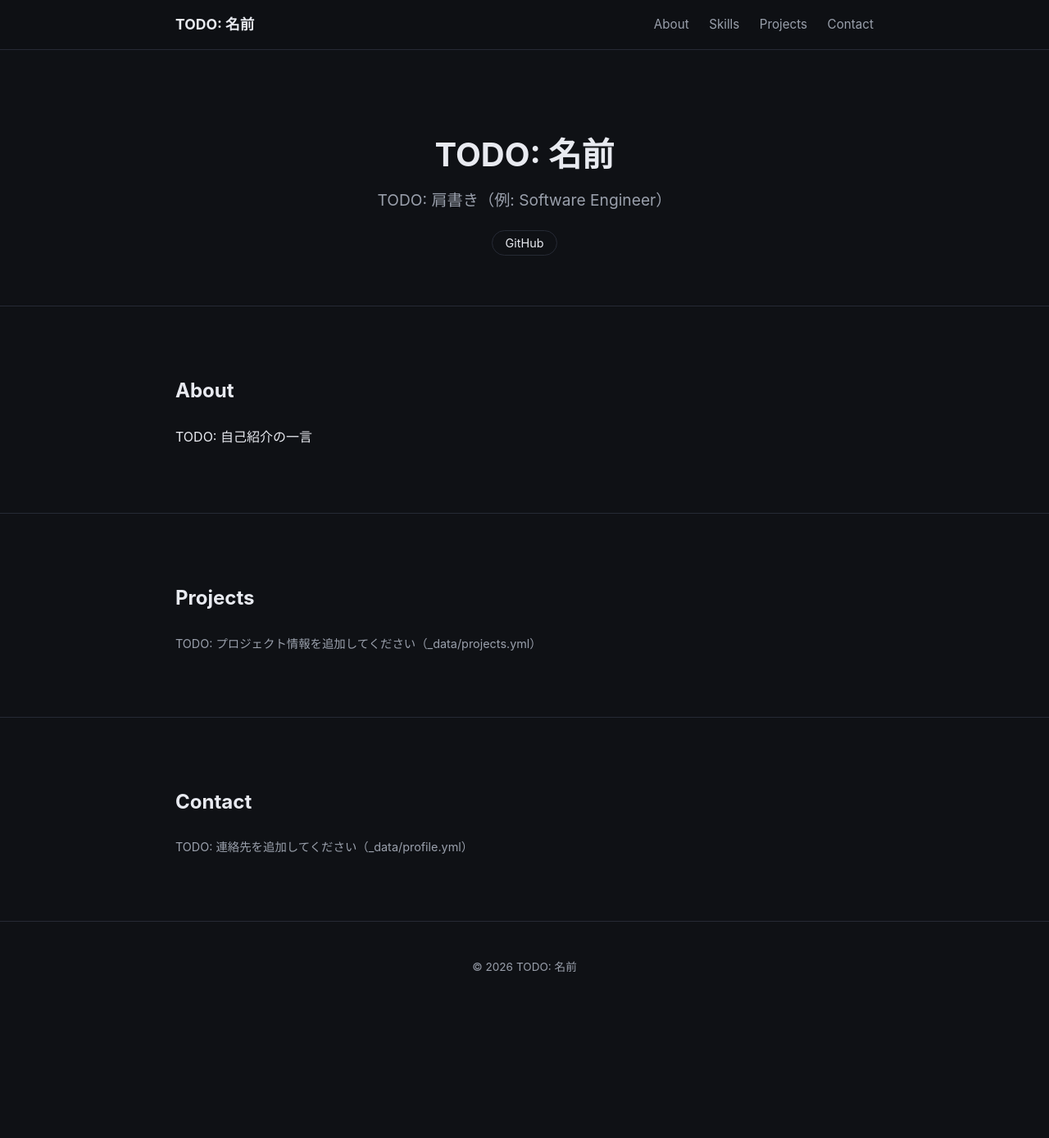
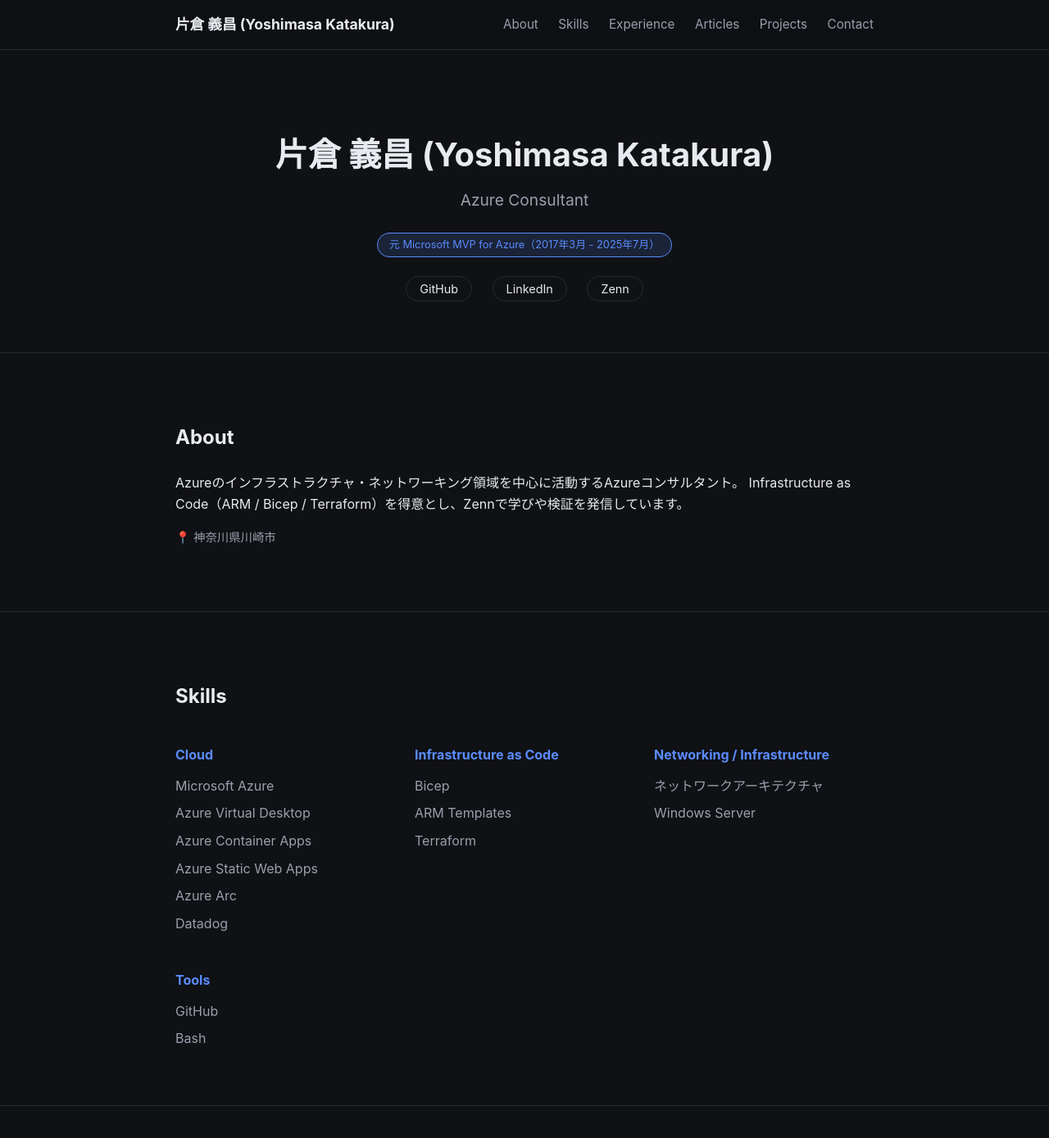
Before and after one commit to katakura/katakura.github.io, a Jekyll site: the page built from index.html, in a window 1280 px wide and 1400 px high. Shown: the top 1389 px of the window at 82% size. Built offline with Jekyll 4.4.1, drawn with Linux system fonts in a browser that asks for light colours; some of the changed text lies outside the part shown.

Commit message:
Add profile, experience, skills, certifications, articles from LinkedIn

```diff
--- /dev/null
+++ b/_data/articles.yml
@@ -0,0 +1,21 @@
+# Zenn (https://zenn.dev/yotan) で発信している記事。
+- title: "yotanのAzure関連記事リンク集"
+  url: "https://zenn.dev/yotan/articles/azure-articles-index"
+- title: "固定費ゼロで自宅DifyをAzure OpenAIに繋ぐ — ケチケチIaC構成"
+  url: "https://lnkd.in/gwWA8cTm"
+- title: "objectパラメータのデプロイ時エラーに苦しんだ人へ ─ Bicepのtype文で型チェックを効かせる"
+  url: "https://zenn.dev/yotan/articles/bicep-user-defined-types-guide"
+- title: "Proxmox上のhome lab k8sにAzure Arcを入れると何が変わるのか"
+  url: "https://lnkd.in/g9yAsjiZ"
+- title: "オンプレ育ちがAzureで最初にハマった罠"
+  url: "https://zenn.dev/yotan/articles/azure-traps-for-onprem-no-aws"
+- title: "Azure Container Apps × OpenTelemetry：アプリはAzureを知らない、宛先は僕が決める"
+  url: "https://zenn.dev/yotan/articles/container-apps-opentelemetry-python"
+- title: "じゃぶじゃぶ使えなくなったAzureを、月1,000円以内で使い続ける話"
+  url: "https://lnkd.in/gBvZU4Kp"
+- title: "Azure Static Web Apps を一通り試したら、落下パズルゲームができた話"
+  url: "https://zenn.dev/yotan/articles/azure-swa-features-in-practice"
+- title: "BicepでEntra IDのグループやアプリを作る ― Microsoft Graph拡張でIaCの境界を越える"
+  url: "https://zenn.dev/yotan/articles/bicep-microsoft-graph-entra-id"
+- title: "Azure料金をClaudeに聞けるMCPサーバをBicepで作る"
+  url: "https://lnkd.in/gJzWA7Bc"
--- /dev/null
+++ b/_data/certifications.yml
@@ -0,0 +1,11 @@
+# LinkedInには全29件の資格が登録されています。判明分から追加中です。
+- name: "Microsoft Certified: Azure Administrator Associate"
+  issuer: "Microsoft"
+  issued: "2022年9月"
+  expires: "2027年9月"
+- name: "Microsoft Certified: Azure Virtual Desktop Specialty"
+  issuer: "Microsoft"
+  issued: "2023年5月"
+  expires: "2027年6月"
+- name: "Datadog Certified: DPN Sales Specialist"
+  issuer: "Datadog"
--- /dev/null
+++ b/_data/education.yml
@@ -0,0 +1,3 @@
+- school: "東京工学院情報専門学校"
+  department: "情報処理科"
+  period: "1986年4月 - 1988年3月"
--- a/_data/experience.yml
+++ b/_data/experience.yml
@@ -1,5 +1,25 @@
-# 職歴・経歴のリスト。
-# - role: 役職
-#   org: 組織名
-#   period: 2020 - 現在
-#   description: 内容
+- role: "Chief Specialist"
+  org: "株式会社ジール"
+  period: "2024年12月 - 現在"
+  location: "東京都（ハイブリッド）"
+  description: "Datadog、Terraformなどを中心としたコンサルティング業務。"
+- role: "Senior Consultant"
+  org: "株式会社pnop"
+  period: "2015年2月 - 2024年11月"
+  location: "東京都品川区（リモート）"
+  description: "Microsoft Azureに関するコンサルティング、構築支援、運用支援、セミナー登壇などを担当。"
+- role: "System Engineer"
+  org: "JP System solution"
+  period: "2014年7月 - 2014年12月"
+  location: "東京都（オンサイト）"
+  description: "仮想・物理サーバーの保守、管理、構築。"
+- role: "System Engineer"
+  org: "IT Works"
+  period: "2012年3月 - 2014年6月"
+  location: "東京都（オンサイト）"
+  description: "仮想化基盤（Hyper-V）および物理サーバーの運用・構成提案。"
+- role: "System Engineer"
+  org: "Scient"
+  period: "2011年11月 - 2012年1月"
+  location: "東京都（オンサイト）"
+  description: "クライアント向けサーバー資産管理（複数拠点、300台以上）。"
--- a/_data/profile.yml
+++ b/_data/profile.yml
@@ -1,10 +1,14 @@
-# ここに自分の情報を入れてください。会話の中で教えてもらった内容を随時反映します。
-name: "TODO: 名前"
-title: "TODO: 肩書き（例: Software Engineer）"
-bio: "TODO: 自己紹介の一言"
+name: "片倉 義昌 (Yoshimasa Katakura)"
+title: "Azure Consultant"
+bio: >
+  Azureのインフラストラクチャ・ネットワーキング領域を中心に活動するAzureコンサルタント。
+  Infrastructure as Code（ARM / Bicep / Terraform）を得意とし、Zennで学びや検証を発信しています。
+badges:
+  - "元 Microsoft MVP for Azure（2017年3月 - 2025年7月）"
 avatar: "" # 例: /assets/img/avatar.jpg
-location: ""
+location: "神奈川県川崎市"
 email: ""
 github: "katakura"
-linkedin: ""
+linkedin: "yoshimasakatakura"
+zenn: "yotan"
 x: "" # 旧Twitter
--- a/_data/skills.yml
+++ b/_data/skills.yml
@@ -1,5 +1,8 @@
-# スキルのリスト。カテゴリごとにまとめられます。
-# - category: Languages
-#   items: [Python, TypeScript, Go]
-# - category: Tools
-#   items: [Docker, Git, AWS]
+- category: "Cloud"
+  items: [Microsoft Azure, Azure Virtual Desktop, Azure Container Apps, Azure Static Web Apps, Azure Arc, Datadog]
+- category: "Infrastructure as Code"
+  items: [Bicep, ARM Templates, Terraform]
+- category: "Networking / Infrastructure"
+  items: [ネットワークアーキテクチャ, Windows Server]
+- category: "Tools"
+  items: [GitHub, Bash]
--- a/_layouts/default.html
+++ b/_layouts/default.html
@@ -15,6 +15,8 @@
       <div class="nav-links">
         <a href="{{ '/' | relative_url }}#about">About</a>
         <a href="{{ '/' | relative_url }}#skills">Skills</a>
+        <a href="{{ '/' | relative_url }}#experience">Experience</a>
+        <a href="{{ '/' | relative_url }}#articles">Articles</a>
         <a href="{{ '/' | relative_url }}#projects">Projects</a>
         <a href="{{ '/' | relative_url }}#contact">Contact</a>
       </div>
--- a/assets/css/style.scss
+++ b/assets/css/style.scss
@@ -92,6 +92,42 @@
   margin: 0 0 24px;
 }
 
+.badges {
+  margin-bottom: 20px;
+}
+
+.badge {
+  display: inline-block;
+  font-size: 0.8rem;
+  background: rgba(91, 140, 255, 0.15);
+  color: var(--accent);
+  border: 1px solid var(--accent);
+  padding: 4px 14px;
+  border-radius: 999px;
+  margin: 0 4px 6px;
+}
+
+.cert-list, .article-list {
+  list-style: none;
+  padding: 0;
+  margin: 0;
+}
+
+.cert-item { margin-bottom: 20px; }
+.cert-item h3 { margin: 0 0 4px; font-size: 1.05rem; }
+
+.article-list li {
+  padding: 10px 0;
+  border-bottom: 1px solid var(--border);
+}
+
+.article-list a {
+  color: var(--text);
+  text-decoration: none;
+}
+
+.article-list a:hover { color: var(--accent); }
+
 .social-links a {
   color: var(--text);
   text-decoration: none;
--- a/index.html
+++ b/index.html
@@ -9,12 +9,20 @@
     {% endif %}
     <h1>{{ site.data.profile.name }}</h1>
     <p class="tagline">{{ site.data.profile.title }}</p>
+    {% if site.data.profile.badges and site.data.profile.badges.size > 0 %}
+    <div class="badges">
+      {% for badge in site.data.profile.badges %}<span class="badge">{{ badge }}</span>{% endfor %}
+    </div>
+    {% endif %}
     <div class="social-links">
       {% if site.data.profile.github and site.data.profile.github != "" %}
       <a href="https://github.com/{{ site.data.profile.github }}" target="_blank" rel="noopener">GitHub</a>
       {% endif %}
       {% if site.data.profile.linkedin and site.data.profile.linkedin != "" %}
       <a href="https://linkedin.com/in/{{ site.data.profile.linkedin }}" target="_blank" rel="noopener">LinkedIn</a>
+      {% endif %}
+      {% if site.data.profile.zenn and site.data.profile.zenn != "" %}
+      <a href="https://zenn.dev/{{ site.data.profile.zenn }}" target="_blank" rel="noopener">Zenn</a>
       {% endif %}
       {% if site.data.profile.x and site.data.profile.x != "" %}
       <a href="https://x.com/{{ site.data.profile.x }}" target="_blank" rel="noopener">X</a>
@@ -61,8 +69,53 @@
       {% for exp in site.data.experience %}
       <div class="experience-item">
         <h3>{{ exp.role }} — {{ exp.org }}</h3>
-        <p class="meta">{{ exp.period }}</p>
+        <p class="meta">{{ exp.period }}{% if exp.location %} ・ {{ exp.location }}{% endif %}</p>
         <p>{{ exp.description }}</p>
+      </div>
+      {% endfor %}
+    </div>
+  </div>
+</section>
+{% endif %}
+
+{% if site.data.certifications and site.data.certifications.size > 0 %}
+<section id="certifications" class="section">
+  <div class="container">
+    <h2>Certifications</h2>
+    <div class="cert-list">
+      {% for cert in site.data.certifications %}
+      <div class="cert-item">
+        <h3>{{ cert.name }}</h3>
+        <p class="meta">{{ cert.issuer }}{% if cert.issued %} ・ 発行: {{ cert.issued }}{% endif %}{% if cert.expires %} ・ 有効期限: {{ cert.expires }}{% endif %}</p>
+      </div>
+      {% endfor %}
+    </div>
+  </div>
+</section>
+{% endif %}
+
+{% if site.data.articles and site.data.articles.size > 0 %}
+<section id="articles" class="section">
+  <div class="container">
+    <h2>Articles</h2>
+    <ul class="article-list">
+      {% for article in site.data.articles %}
+      <li><a href="{{ article.url }}" target="_blank" rel="noopener">{{ article.title }}</a></li>
+      {% endfor %}
+    </ul>
+  </div>
+</section>
+{% endif %}
+
+{% if site.data.education and site.data.education.size > 0 %}
+<section id="education" class="section">
+  <div class="container">
+    <h2>Education</h2>
+    <div class="experience-list">
+      {% for edu in site.data.education %}
+      <div class="experience-item">
+        <h3>{{ edu.school }}</h3>
+        <p class="meta">{{ edu.department }}{% if edu.period %} ・ {{ edu.period }}{% endif %}</p>
       </div>
       {% endfor %}
     </div>
```
